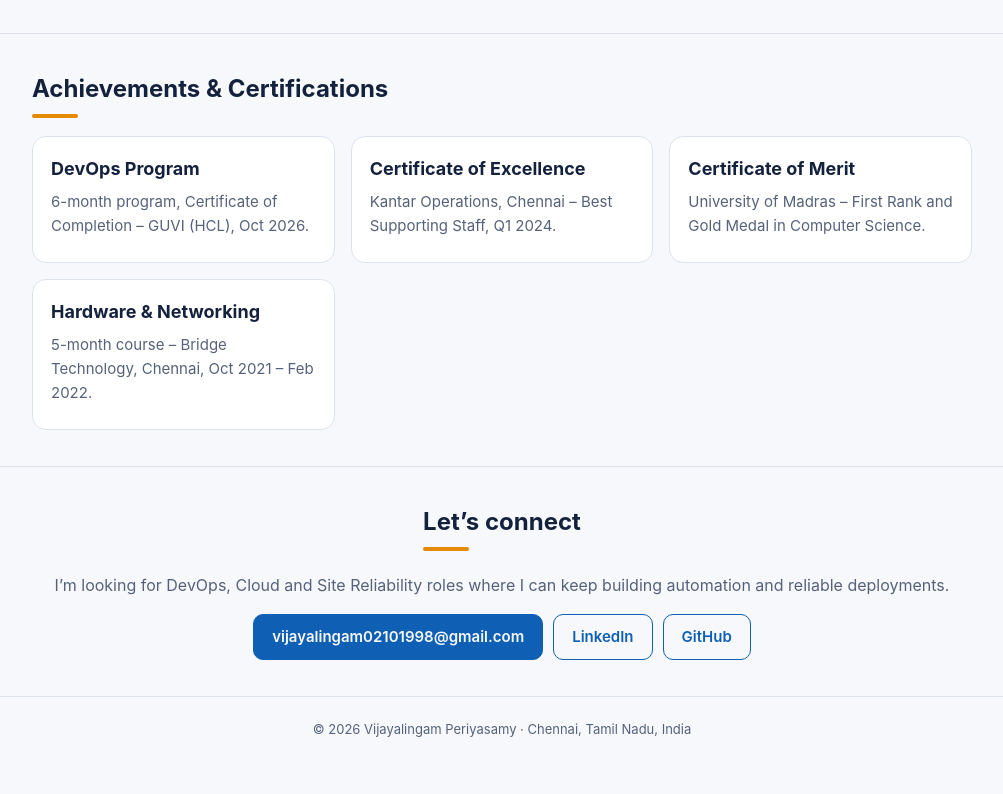
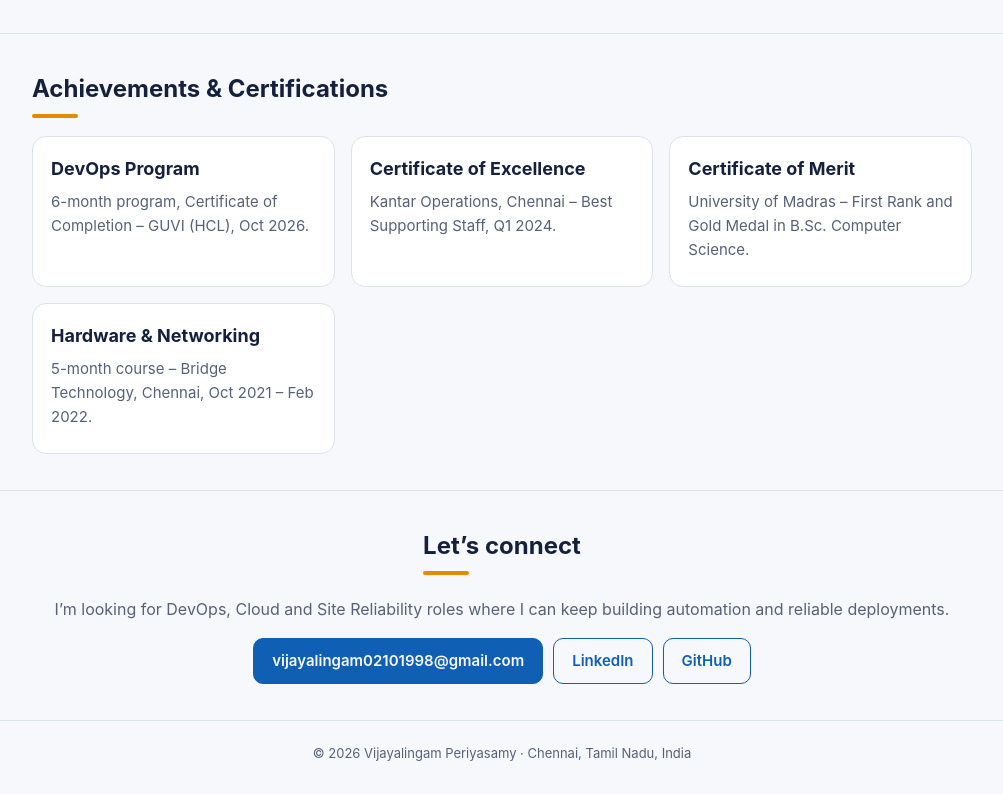
Before and after one commit to Vijayalingamgithub/Vijayalingamgithub.github.io, a plain HTML site: page index.html in a window 1280 px wide. Shown: the part 2600-3394 px from the top of the page, without its empty margins (138-1141 px from the left). Before the commit the page ends 3370 px from the top, so only its background shows below. Drawn offline with Linux system fonts and the light colour scheme.

Commit message:
Add files via upload

```diff
--- a/index.html
+++ b/index.html
@@ -127,7 +127,7 @@ footer{text-align:center;color:var(--muted);font-size:13px;padding:22px 0 30px;b
 <div class="grid" style="margin-top:18px">
 <div class="card"><h3>DevOps Program</h3><p>6-month program, Certificate of Completion – GUVI (HCL), Oct 2026.</p></div>
 <div class="card"><h3>Certificate of Excellence</h3><p>Kantar Operations, Chennai – Best Supporting Staff, Q1 2024.</p></div>
-<div class="card"><h3>Certificate of Merit</h3><p>University of Madras – First Rank and Gold Medal in Computer Science.</p></div>
+<div class="card"><h3>Certificate of Merit</h3><p>University of Madras – First Rank and Gold Medal in B.Sc. Computer Science.</p></div>
 <div class="card"><h3>Hardware &amp; Networking</h3><p>5-month course – Bridge Technology, Chennai, Oct 2021 – Feb 2022.</p></div>
 </div>
 </div></section>
```
